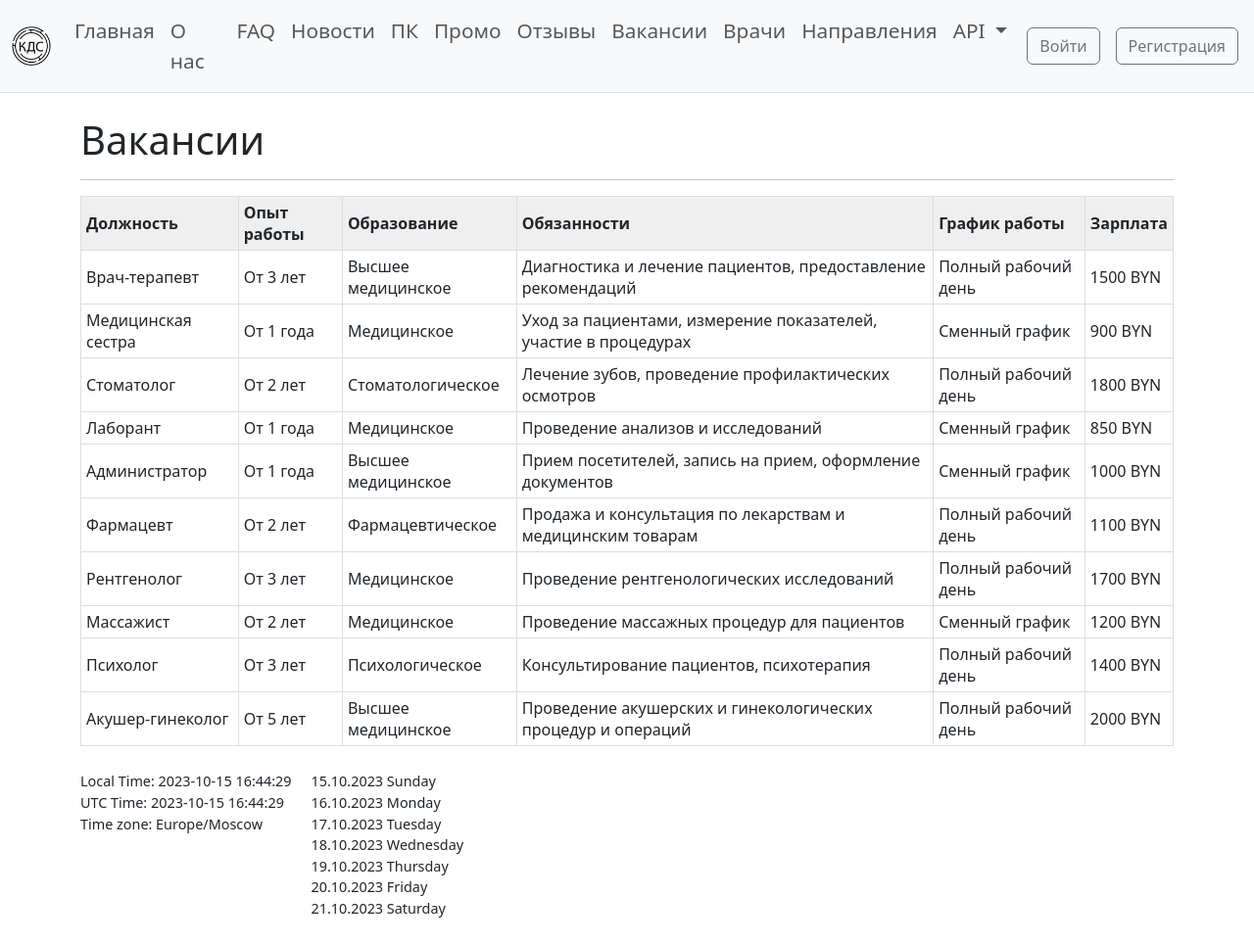
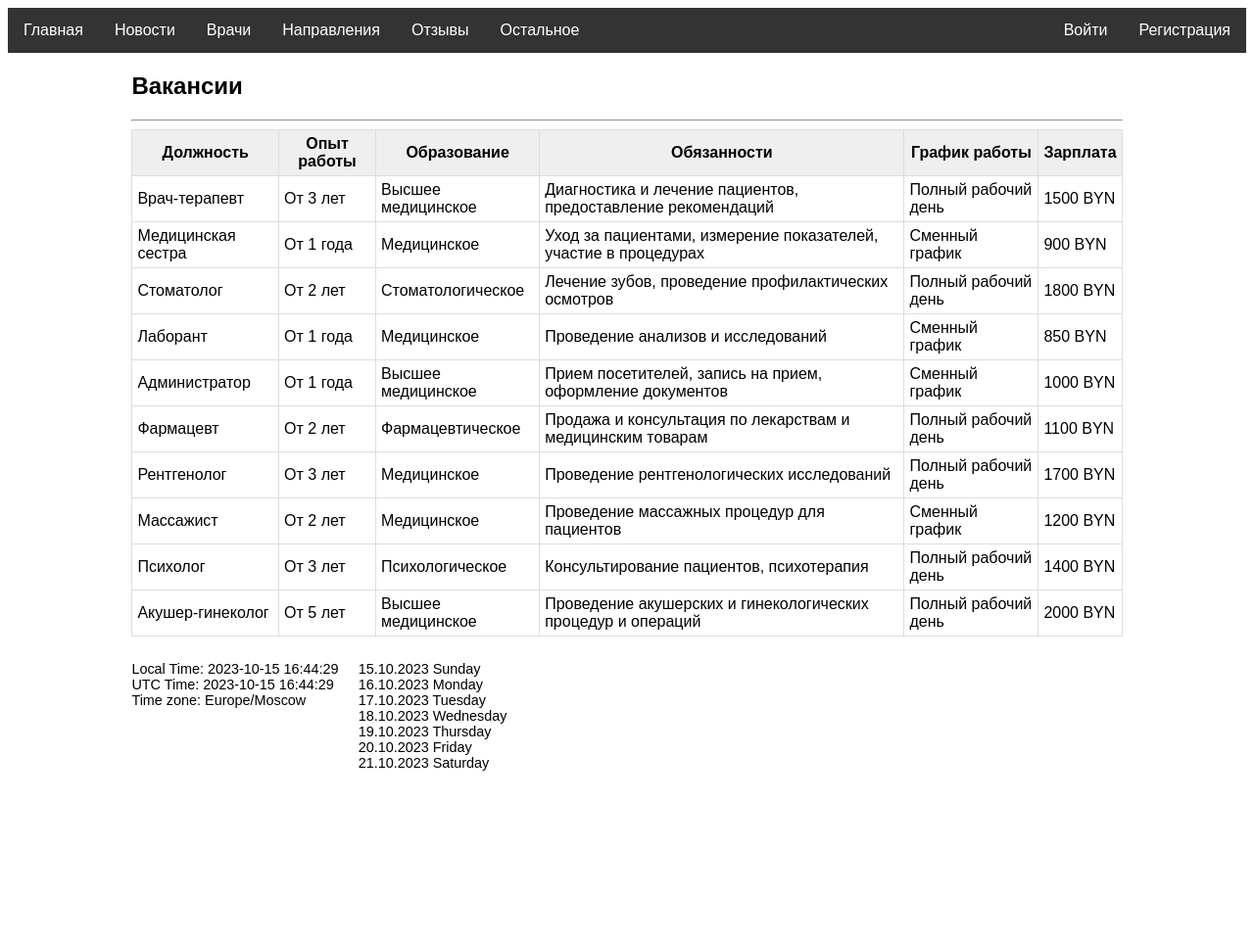
Before and after one commit to denis-pptx/Django-MedicalCenter, a Django app: page /vacancies/ in a window 1280 px wide. Shown: the whole page at 98% size. After the commit the page ends 787 px from the top, so only its background shows below. Run offline with Django 4.2, Linux system fonts and the light colour scheme; some libraries are stand-ins or nearby versions.

Commit message:
turned off bootstrap & added navbar

```diff
--- a/website/static/website/css/base.css
+++ /dev/null
@@ -1,9 +0,0 @@
-footer {
-    margin: 25px 0 25px 0;
-    font-size: 0.9em;
-    display: flex;
-}
-
-footer .calendar {
-    margin-left: 20px;
-}
--- /dev/null
+++ b/website/static/website/css/navbar.css
@@ -0,0 +1,71 @@
+/* Navbar container */
+.navbar {
+  overflow: hidden;
+  background-color: #333;
+  font-family: Arial;
+  display: flex;
+  justify-content: space-between;
+}
+
+/* Links inside the navbar */
+.navbar a {
+  float: left;
+  font-size: 16px;
+  color: white;
+  text-align: center;
+  padding: 14px 16px;
+  text-decoration: none;
+}
+
+/* The dropdown container */
+.dropdown {
+  float: left;
+  overflow: hidden;
+}
+
+/* Dropdown button */
+.dropdown .dropbtn {
+  font-size: 16px;
+  border: none;
+  outline: none;
+  color: white;
+  padding: 14px 16px;
+  background-color: inherit;
+  font-family: inherit; /* Important for vertical align on mobile phones */
+  margin: 0; /* Important for vertical align on mobile phones */
+}
+
+/* Add a red background color to navbar links on hover */
+.navbar a:hover, .dropdown:hover .dropbtn {
+  background-color: red;
+}
+
+/* Dropdown content (hidden by default) */
+.dropdown-content {
+  display: none;
+  position: absolute;
+  background-color: #f9f9f9;
+  min-width: 160px;
+  box-shadow: 0px 8px 16px 0px rgba(0,0,0,0.2);
+  z-index: 1;
+}
+
+/* Links inside the dropdown */
+.dropdown-content a {
+  float: none;
+  color: black;
+  padding: 12px 16px;
+  text-decoration: none;
+  display: block;
+  text-align: left;
+}
+
+/* Add a grey background color to dropdown links on hover */
+.dropdown-content a:hover {
+  background-color: #ddd;
+}
+
+/* Show the dropdown menu on hover */
+.dropdown:hover .dropdown-content {
+  display: block;
+}
--- a/website/static/website/css/styles.css
+++ b/website/static/website/css/styles.css
@@ -1,3 +1,36 @@
+* {
+    font-family: Arial;
+}
+
+.container {
+    width: 80%;
+    margin: auto;
+}
+
+
+
+
+.table {
+	width: 100%;
+	border-collapse: collapse;
+}
+
+.table th {
+    font-weight: bold;
+	padding: 5px;
+	background: #efefef;
+	border: 1px solid #dddddd;
+}
+
+.table td {
+	border: 1px solid #dddddd;
+	padding: 5px;
+}
+
+
+
+
+
 .nav-image {
     width: 40px;
     height: 40px;
@@ -7,3 +40,16 @@
 .nav-link {
     font-size: 130%;
 }
+
+
+
+
+footer {
+    margin: 25px 0 25px 0;
+    font-size: 0.9em;
+    display: flex;
+}
+
+footer .calendar {
+    margin-left: 20px;
+}
--- a/website/static/website/css/vacancies.css
+++ /dev/null
@@ -1,16 +0,0 @@
-table {
-	width: 100%;
-
-}
-
-table th {
-    font-weight: bold;
-	padding: 5px;
-	background: #efefef;
-	border: 1px solid #dddddd;
-}
-
-table td {
-	border: 1px solid #dddddd;
-	padding: 5px;
-}
--- a/website/templates/website/base.html
+++ b/website/templates/website/base.html
@@ -1,7 +1,7 @@
-{% load bootstrap5 %}
-{% bootstrap_css %}
-{% bootstrap_javascript %}
 {% load static %}
+<!--{% load bootstrap5 %}-->
+<!--{% bootstrap_css %}-->
+<!--{% bootstrap_javascript %}-->
 
 {% load custom_tags %}
 
@@ -11,89 +11,53 @@
     <meta charset="UTF-8">
     <title>{% block title%}{% endblock %}</title>
     <link rel="icon" href="{% static 'website/images/logo/logo_filled.png' %}" type="image/png">
-    <link rel="stylesheet" href="{% static 'website/css/base.css' %}">
     <link rel="stylesheet" href="{% static 'website/css/styles.css' %}">
+    <link rel="stylesheet" href="{% static 'website/css/navbar.css' %}">
     {% block styles %}{% endblock %}
 </head>
 <body>
-    <nav class="navbar navbar-expand-lg navbar-light bg-light border-bottom mb-4">
-        <div class="container-fluid">
-            <a class="navbar-brand" href="{% url 'home' %}">
-                <img src="{% static 'website/images/logo/logo.png' %}" alt=""
-                     class="d-inline-block align-text-top nav-image">
-            </a>
-
-            <button class="navbar-toggler" type="button" data-bs-toggle="collapse" data-bs-target="#navbarNavDropdown"
-                    aria-controls="navbarNavDropdown" aria-expanded="false" aria-label="Toggle navigation">
-                <span class="navbar-toggler-icon"></span>
-            </button>
-
-            <div class="collapse navbar-collapse" id="navbarNavDropdown">
-                <ul class="navbar-nav">
-                    <li class="nav-item">
-                        <a class="nav-link"  href="{% url 'home' %}">Главная</a>
-                    </li>
-                    <li class="nav-item">
-                        <a class="nav-link"  href="{% url 'about' %}">О нас</a>
-                    </li>
-                    <li class="nav-item">
-                        <a class="nav-link"  href="{% url 'faq' %}">FAQ</a>
-                    </li>
-                    <li class="nav-item">
-                        <a class="nav-link"  href="{% url 'news' %}">Новости</a>
-                    </li>
-                    <li class="nav-item">
-                        <a class="nav-link"  href="{% url 'private-policy' %}">ПК</a>
-                    </li>
-                    <li class="nav-item">
-                        <a class="nav-link"  href="{% url 'promo-codes' %}">Промо</a>
-                    </li>
-                    <li class="nav-item">
-                        <a class="nav-link"  href="{% url 'feedback-list' %}">Отзывы</a>
-                    </li>
-                    <li class="nav-item">
-                        <a class="nav-link"  href="{% url 'vacancies' %}">Вакансии</a>
-                    </li>
-                    <li class="nav-item">
-                        <a class="nav-link" href="{% url 'doctors_list' %}">Врачи</a>
-                    </li>
-                    <li class="nav-item">
-                        <a class="nav-link" href="{% url 'category_list' %}">Направления</a>
-                    </li>
-                    <li class="nav-item dropdown">
-                        <a class="nav-link dropdown-toggle" href="#" id="navbarDropdownMenuLinkAPI" role="button"
-                           data-bs-toggle="dropdown" aria-expanded="false">
-                            API
-                        </a>
-                        <ul class="dropdown-menu" aria-labelledby="navbarDropdownMenuLinkAPI">
-                            <li><a class="dropdown-item" href="{% url 'weather' %}">Погода</a></li>
-                            <li><a class="dropdown-item" href="{% url 'gender' %}">Пол</a></li>
-                        </ul>
-                    </li>
-                </ul>
+    <nav class="navbar">
+        <section>
+            <a href="{% url 'home' %}">Главная</a>
+            <a href="{% url 'news' %}">Новости</a>
+            <a href="{% url 'doctors_list' %}">Врачи</a>
+            <a href="{% url 'category_list' %}">Направления</a>
+            <a  href="{% url 'feedback-list' %}">Отзывы</a>
+            <div class="dropdown">
+                <button class="dropbtn">Остальное</button>
+                <div class="dropdown-content" id="myDropdown">
+                    <a href="{% url 'faq' %}">FAQ</a>
+                    <a href="{% url 'about' %}">О нас</a>
+                    <a href="{% url 'promo-codes' %}">Акции</a>
+                    <a href="{% url 'private-policy' %}">Политика конфиденциальности</a>
+                    <a href="{% url 'vacancies' %}">Вакансии</a>
+                    <a href="{% url 'weather' %}">API: Погода</a>
+                    <a href="{% url 'gender' %}">API: Пол</a>
                 </div>
             </div>
-
+        </section>
+        <section>
              {% if user.is_superuser %}
-            <a class="btn btn-outline-secondary me-3" href="{% url 'admin:index' %}">Superuser</a>
-            <a class="btn btn-outline-secondary me-3" href="{% url 'planned_visits' %}">Инфо</a>
+                <a href="{% url 'admin:index' %}">Superuser</a>
+                <a href="{% url 'planned_visits' %}">Инфо</a>
             {% elif user.is_staff %}
-            <a class="btn btn-outline-secondary me-3" href="{% url 'admin:index' %}">Staff</a>
+                <a href="{% url 'admin:index' %}">Staff</a>
             {% elif perms.doctors.can_edit_profile %}
-            <a class="btn btn-outline-secondary me-3" href="{% url 'doctor_profile' %}">Врач</a>
-            <a class="btn btn-outline-secondary me-3" href="{% url 'doctor_schedule' %}">Расписание</a>
-            <a class="btn btn-outline-secondary me-3" href="{% url 'doctor_order_list' %}">Записи</a>
+                <a href="{% url 'doctor_profile' %}">Врач</a>
+                <a href="{% url 'doctor_schedule' %}">Расписание</a>
+                <a href="{% url 'doctor_order_list' %}">Записи</a>
             {% elif user.is_authenticated %}
-            <a class="btn btn-outline-secondary me-3" href="{% url 'patient_profile' %}">Пациент</a>
-            <a class="btn btn-outline-secondary me-3" href="{% url 'patient_order_list' %}">Записи</a>
+                <a href="{% url 'patient_profile' %}">Пациент</a>
+                <a href="{% url 'patient_order_list' %}">Записи</a>
             {% endif %}
 
             {% if user.is_authenticated %}
-            <a class="btn btn-outline-secondary me-3" href="{% url 'logout' %}">Выйти</a>
+                <a href="{% url 'logout' %}">Выйти</a>
             {% else %}
-            <a class="btn btn-outline-secondary me-3" href="{% url 'login' %}">Войти</a>
-            <a class="btn btn-outline-secondary me-3" href="{% url 'register' %}">Регистрация</a>
+                <a href="{% url 'login' %}">Войти</a>
+                <a href="{% url 'register' %}">Регистрация</a>
             {% endif %}
+        </section>
     </nav>
 
     <div class="container">
--- a/website/templates/website/vacancies.html
+++ b/website/templates/website/vacancies.html
@@ -11,7 +11,7 @@
     <article>
         <h1>Вакансии</h1>
         <hr>
-        <table>
+        <table class="table">
             <thead>
                 <tr>
                     <th>Должность</th>
```
Also changed, not shown: db.sqlite3. Lines whose indentation alone changed are shown as unchanged.
